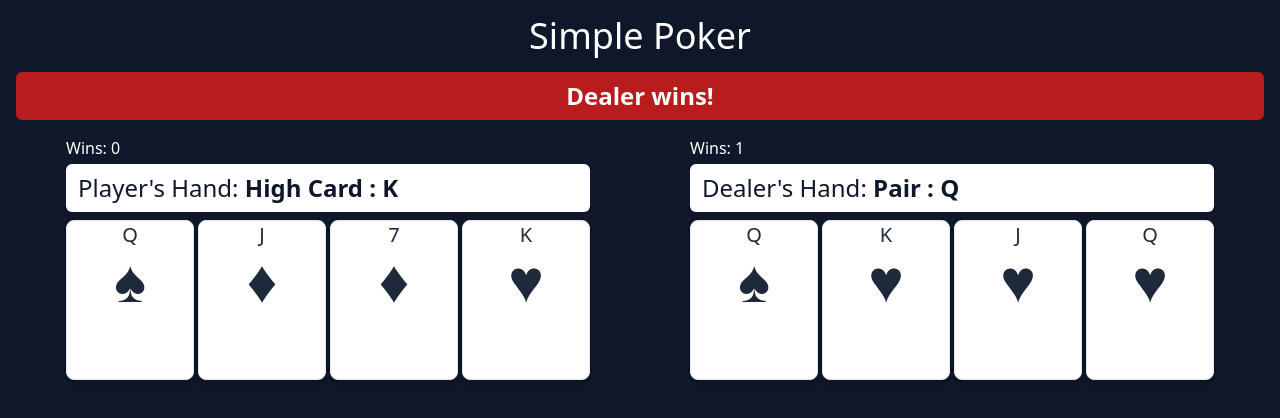
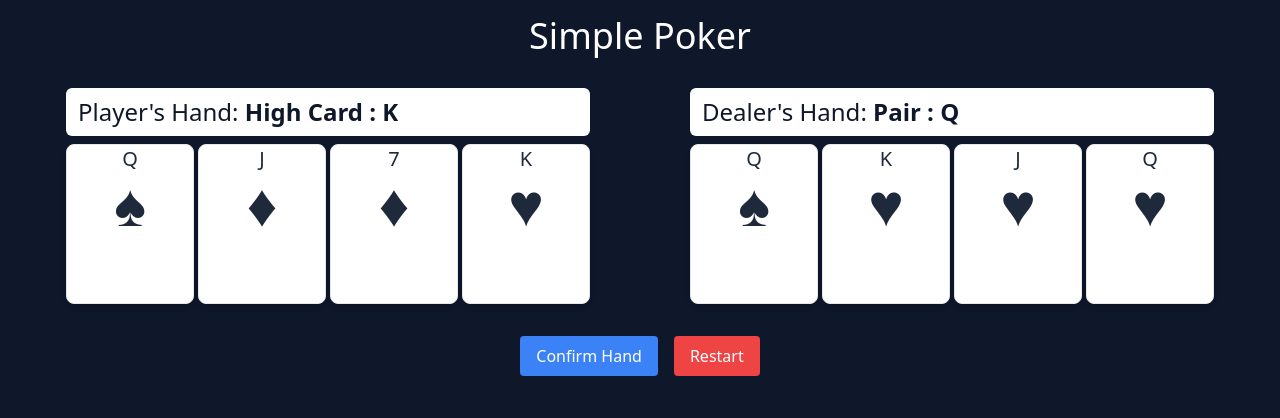
Before and after one commit to Christmann-Julian/poker-exam, a React (Create React App) app: page / in a window 1280 px wide. Shown: the top 418 px of the page. Built offline with nearby package versions, Linux system fonts and the light colour scheme.

Commit message:
composant control

```diff
--- a/src/App.tsx
+++ b/src/App.tsx
@@ -3,7 +3,8 @@ import { cardDeck } from './utils/cardDeck';
 import { evaluateHand } from './utils/evaluateHand';
 import Hands from './components/Hands';
 import Result from './components/Result';
-import { CardType, ResultType, ScoreType } from './type/types';
+import Control from './components/Control';
+import { CardType, ResultType } from './type/types';
 
 function App() {
   const [gameDeck, setGameDeck] = useState<CardType[]>(cardDeck);
@@ -14,7 +15,6 @@ function App() {
   const [gameOver, setGameOver] = useState<boolean>(false);
   const [result, setResult] = useState<ResultType>({ type: "", message: "" });
   const [newGame, setNewGame] = useState<boolean>(false);
-  const [score, setScore] = useState<ScoreType>({ player: 0, dealer: 0 });
 
   const getRandomCardFromDeck = () => {
     const randomIndex = Math.floor(Math.random() * gameDeck.length);
@@ -63,11 +63,9 @@ function App() {
     const dealerHandNote = dealerType ? handNote[dealerType] : 0;
 
     if (playerHandNote > dealerHandNote) {
-      handleGameOver({ type: "player", message: "Player wins!" });
-      setScore({ ...score, player: score.player + 1 });
+      setResult({ type: "player", message: "Player wins!" });
     } else if (playerHandNote < dealerHandNote) {
-      handleGameOver({ type: "dealer", message: "Dealer wins!" });
-      setScore({ ...score, dealer: score.dealer + 1 });
+      setResult({ type: "dealer", message: "Dealer wins!" });
     } else {
       const ranks: { [key: string]: number } = {
         "7": 7,
@@ -83,35 +81,32 @@ function App() {
       const dealerRanks = ranks[dealerValueEvaluation ?? ""] ?? 0;
 
       if (playerRanks > dealerRanks) {
-        handleGameOver({ type: "player", message: "Player wins!" });
-        setScore({ ...score, player: score.player + 1 });
+        setResult({ type: "player", message: "Player wins!" });
       } else if (playerRanks < dealerRanks) {
-        handleGameOver({ type: "dealer", message: "Dealer wins!" });
-        setScore({ ...score, dealer: score.dealer + 1 });
+        setResult({ type: "dealer", message: "Dealer wins!" });
       } else {
-        handleGameOver({ type: "draw", message: "Draw!" });
+        setResult({ type: "draw", message: "Draw!" });
       }
     }
 
   }, [playerHand]);
 
-  const handleGameOver = (result: ResultType) => {
+  const confirmHand = () => {
     setGameOver(true);
-    setResult(result);
     setNewGame(true);
   };
 
   return (
     <div className="h-screen bg-slate-900 container mx-auto p-4">
       <h1 className="text-4xl text-center text-white mb-4">Simple Poker</h1>
-      <Result result={result} />
+      {gameOver && <Result result={result} />}
       <Hands
         playerHand={playerHand}
         dealerHand={dealerHand}
         playerValue={playerValue}
         dealerValue={dealerValue}
-        score={score}
       />
+      <Control resetGame={resetGame} confirmHand={confirmHand}/>
     </div>
   );
 }
--- /dev/null
+++ b/src/components/Control.tsx
@@ -0,0 +1,27 @@
+import React from 'react';
+
+interface ControlProps {
+  resetGame: () => void;
+  confirmHand: () => void;
+}
+
+const Control: React.FC<ControlProps> = ({ resetGame, confirmHand }) => {
+  return (
+    <div className="flex justify-center space-x-4 mt-4">
+      <button
+        onClick={confirmHand}
+        className="bg-blue-500 text-white px-4 py-2 rounded hover:bg-green-700"
+      >
+        Confirm Hand
+      </button>
+      <button
+        onClick={resetGame}
+        className="bg-red-500 text-white px-4 py-2 rounded hover:bg-blue-700"
+      >
+        Restart
+      </button>
+    </div>
+  );
+};
+
+export default Control;
--- a/src/components/Hand.tsx
+++ b/src/components/Hand.tsx
@@ -6,13 +6,11 @@ interface HandProps {
     cards: CardType[];
     title: string;
     handValue: string;
-    score: number;
 }
 
-const Hand: React.FC<HandProps> = ({ cards, title, handValue, score }) => {
+const Hand: React.FC<HandProps> = ({ cards, title, handValue }) => {
   return (
     <div className="p-4">
-      <h4 className="font-medium text-white mb-1">Wins: {score}</h4>
       <h2 className="text-2xl mb-2 bg-white text-slate-900 font-medium px-3 py-2 rounded-md">
         {title}: <b>{handValue}</b>
       </h2>
--- a/src/components/Hands.tsx
+++ b/src/components/Hands.tsx
@@ -1,29 +1,26 @@
 import React from "react";
 import Hand from "./Hand";
-import { CardType, ScoreType } from '../type/types';
+import { CardType } from '../type/types';
 
 export interface HandsProps {
     playerHand: CardType[];
     dealerHand: CardType[];
     playerValue: string;
     dealerValue: string;
-    score: ScoreType;
 }
 
-const Hands: React.FC<HandsProps> = ({ playerHand, dealerHand, playerValue, dealerValue, score,}) => {
+const Hands: React.FC<HandsProps> = ({ playerHand, dealerHand, playerValue, dealerValue}) => {
   return (
     <div className="flex justify-around">
       <Hand
         cards={playerHand}
         title="Player's Hand"
         handValue={playerValue}
-        score={score.player}
       />
       <Hand
         cards={dealerHand}
         title="Dealer's Hand"
         handValue={dealerValue}
-        score={score.dealer}
       />
     </div>
   );
--- a/src/type/types.tsx
+++ b/src/type/types.tsx
@@ -1,11 +1,6 @@
 export interface CardType {
   rank: string;
   suit: string;
-}
-
-export interface ScoreType {
-  player: number;
-  dealer: number;
 }
 
 export interface ResultType {
```
